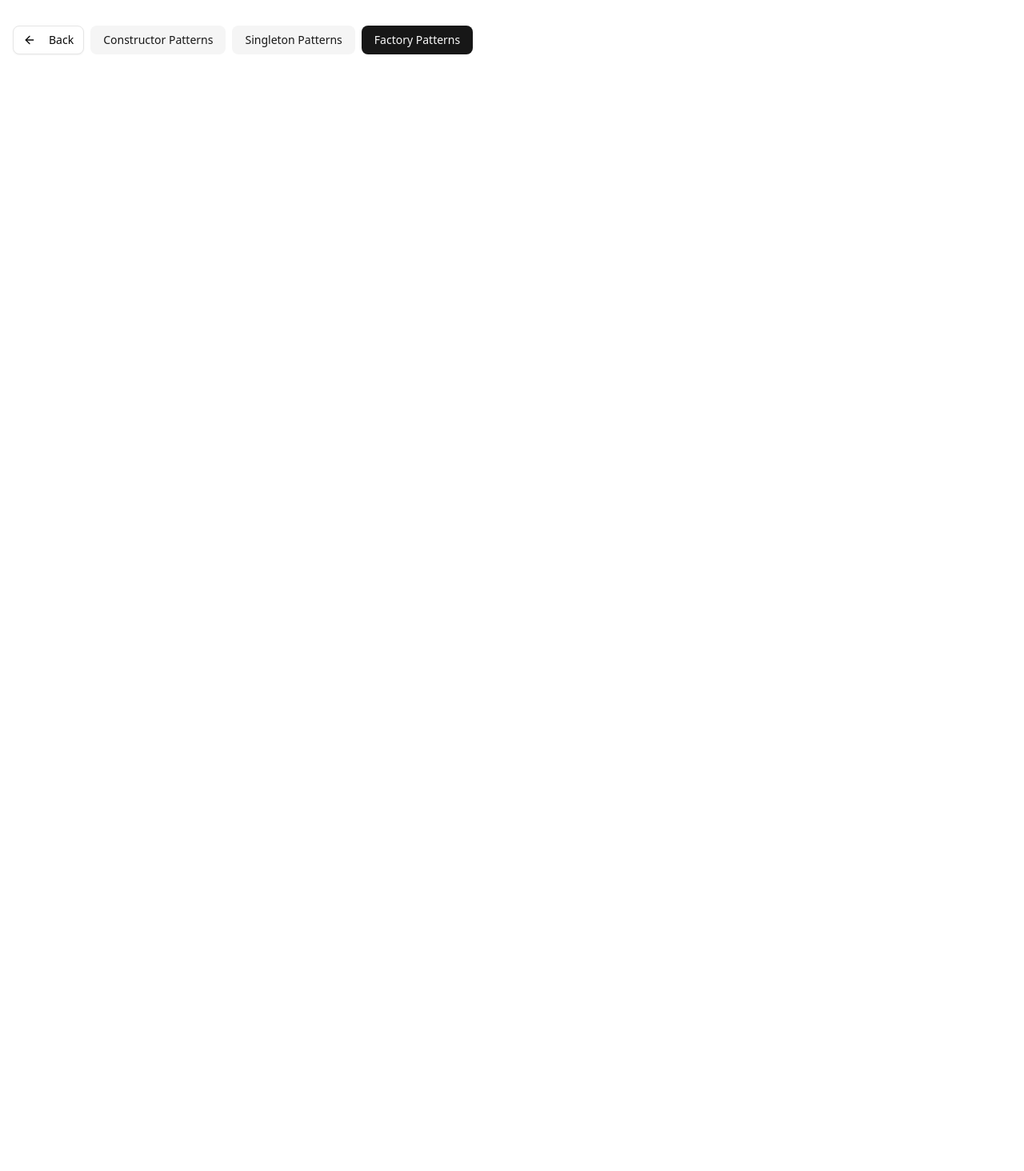
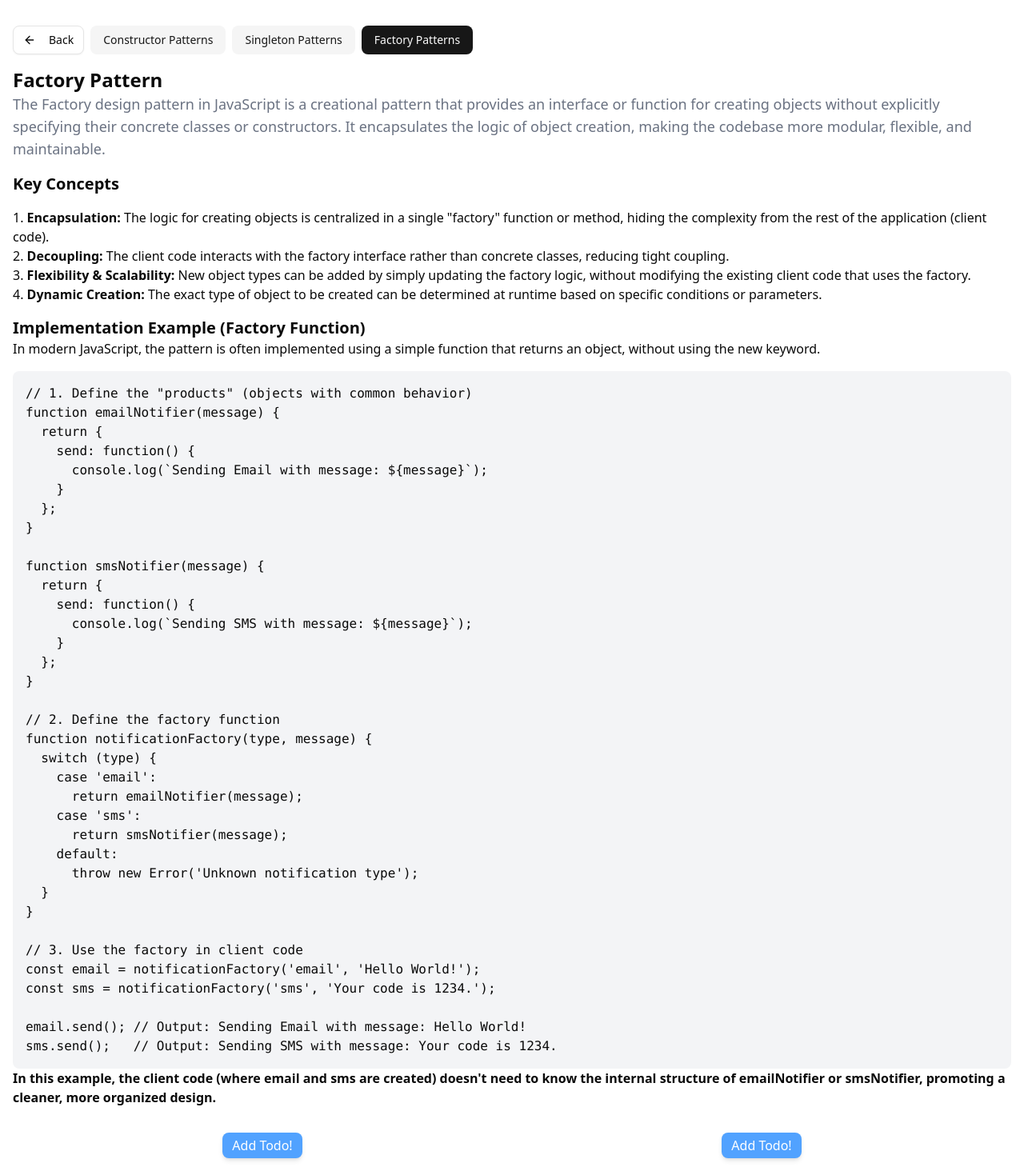
Before and after one commit to hhhiteshhh/js-design-patterns, a Next.js app: page /factory-patterns in a window 1280 px wide. Shown: the whole page at 80% size. Before the commit the page ends 800 px from the top, so only its background shows below. Built offline with nearby package versions, Linux system fonts and the light colour scheme.

Commit message:
factory fxn added

```diff
--- a/app/(design patterns)/factory-patterns/page.tsx
+++ b/app/(design patterns)/factory-patterns/page.tsx
@@ -1,11 +1,100 @@
-import React from 'react'
+import LiveExample from "@/components/factory-patterns/LiveExample";
+import React from "react";
 
 function FactoryPattern() {
   return (
-    <div>
+    <div className="mt-4">
+      <h1 className="text-2xl font-bold">Factory Pattern</h1>
+      <p className="text-gray-500 text-lg">
+        The Factory design pattern in JavaScript is a creational pattern that
+        provides an interface or function for creating objects without
+        explicitly specifying their concrete classes or constructors. It
+        encapsulates the logic of object creation, making the codebase more
+        modular, flexible, and maintainable.
+      </p>
 
-    </div>
-  )
+      <div className="mt-4">
+        <h2 className="text-xl font-bold">Key Concepts</h2>
+        <ul className="my-4 list-decimal list-inside">
+          <li>
+            <span className="font-bold">Encapsulation: </span>
+            The logic for creating objects is centralized in a single "factory"
+            function or method, hiding the complexity from the rest of the
+            application (client code).
+          </li>
+          <li>
+            <span className="font-bold">Decoupling: </span>
+            The client code interacts with the factory interface rather than
+            concrete classes, reducing tight coupling.
+          </li>
+          <li>
+            <span className="font-bold">Flexibility & Scalability: </span>
+            New object types can be added by simply updating the factory logic,
+            without modifying the existing client code that uses the factory.
+          </li>
+          <li>
+            <span className="font-bold">Dynamic Creation: </span>
+            The exact type of object to be created can be determined at runtime
+            based on specific conditions or parameters.
+          </li>
+        </ul>
+        <h2 className="text-xl font-bold">
+          Implementation Example (Factory Function)
+        </h2>
+        <p>
+          In modern JavaScript, the pattern is often implemented using a simple
+          function that returns an object, without using the new keyword.
+        </p>
+
+        <pre className="overflow-auto bg-gray-100 p-4 rounded-md mt-4">
+          <code>{`// 1. Define the "products" (objects with common behavior)
+function emailNotifier(message) {
+  return {
+    send: function() {
+      console.log(\`Sending Email with message: \${message}\`);
+    }
+  };
 }
 
-export default FactoryPattern
+function smsNotifier(message) {
+  return {
+    send: function() {
+      console.log(\`Sending SMS with message: \${message}\`);
+    }
+  };
+}
+
+// 2. Define the factory function
+function notificationFactory(type, message) {
+  switch (type) {
+    case 'email':
+      return emailNotifier(message);
+    case 'sms':
+      return smsNotifier(message);
+    default:
+      throw new Error('Unknown notification type');
+  }
+}
+
+// 3. Use the factory in client code
+const email = notificationFactory('email', 'Hello World!');
+const sms = notificationFactory('sms', 'Your code is 1234.');
+
+email.send(); // Output: Sending Email with message: Hello World!
+sms.send();   // Output: Sending SMS with message: Your code is 1234.
+`}</code>
+        </pre>
+      </div>
+
+      <p className="font-bold">
+        In this example, the client code (where email and sms are created)
+        doesn't need to know the internal structure of emailNotifier or
+        smsNotifier, promoting a cleaner, more organized design.
+      </p>
+
+      <LiveExample />
+    </div>
+  );
+}
+
+export default FactoryPattern;
--- /dev/null
+++ b/components/factory-patterns/LiveExample.tsx
@@ -0,0 +1,20 @@
+"use client";
+import { useState } from "react";
+import TodoList from "./TodoList";
+import todosInstance from "./Todos";
+
+function LiveExample() {
+  const [todos, setTodos] = useState(todosInstance.getTodos());
+  return (
+    <div className="flex justify-around">
+      <div className="mt-4">
+        <TodoList todos={todos} store={todosInstance} setTodos={setTodos} />
+      </div>
+      <div className="mt-4">
+        <TodoList todos={todos} store={todosInstance} setTodos={setTodos} />
+      </div>
+    </div>
+  );
+}
+
+export default LiveExample;
--- /dev/null
+++ b/components/factory-patterns/TodoList.tsx
@@ -0,0 +1,45 @@
+import { Dispatch, SetStateAction } from "react";
+import { Todo, TodosStoreType } from "./Todos";
+
+const TodoList = ({
+  todos,
+  setTodos,
+  store,
+}: {
+  todos: Todo[];
+  setTodos: Dispatch<SetStateAction<Todo[]>>;
+  store: TodosStoreType;
+}) => {
+  return (
+    <div>
+      <ul>
+        {todos.map((todo, index) => (
+          <li
+            className="rounded-sm text-sm w-full bg-slate-100 p-1.5 ring-0 ring-gray-800 mb-2"
+            key={index}
+            onClick={() => {
+              todo.deleteSelf();
+              setTodos([...store.getTodos()]);
+            }}
+          >
+            {todo.text}
+          </li>
+        ))}
+      </ul>
+      <div>
+        <button
+          className="mt-4 rounded-md hover:bg-gray-700 text-white px-3 py-1 shadow-md bg-blue-400"
+          onClick={() => {
+            store.addTodo("Test Todo " + (Math.random() * 300).toFixed());
+            setTodos([...store.getTodos()]);
+            console.log(store.getTodos());
+          }}
+        >
+          Add Todo!
+        </button>
+      </div>
+    </div>
+  );
+};
+
+export default TodoList;
--- /dev/null
+++ b/components/factory-patterns/Todos.tsx
@@ -0,0 +1,37 @@
+export interface Todo {
+  id: Date;
+  text: string;
+  deleteSelf: () => void;
+}
+export interface TodosStoreType {
+  getTodos: () => Todo[];
+  addTodo: (todoText: string) => void;
+}
+
+const todos: Todo[] = [];
+
+const createTodos = (text: string) => {
+  const id = new Date();
+  return {
+    id,
+    text,
+    deleteSelf() {
+      const index = todos.findIndex((item) => {
+        return item.id === id;
+      });
+      todos.splice(index, 1);
+    },
+  };
+};
+const TodoStore = {
+  getTodos() {
+    return todos;
+  },
+  addTodo(text: string) {
+    todos.push(createTodos(text));
+  },
+};
+
+Object.freeze(TodoStore);
+
+export default TodoStore;
```
